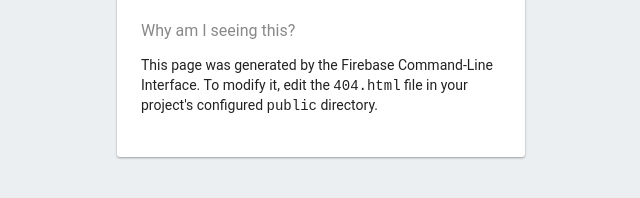
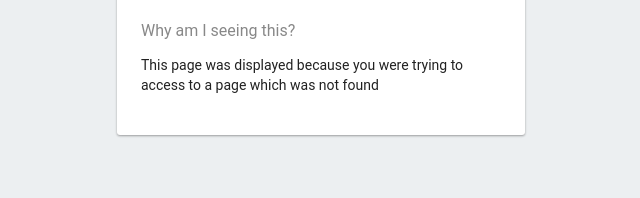
Before and after one commit to annkaniga/annkani.ga, a website: page public/404.html in a window 1280 px wide. Shown: the part 242-440 px from the top of the page, without its empty margins (319-959 px from the left). Drawn offline with Linux system fonts and the light colour scheme.

Commit message:
update 404

```diff
--- a/public/404.html
+++ b/public/404.html
@@ -27,7 +27,7 @@
       <h1>Page Not Found</h1>
       <p>The specified file was not found on this website. Please check the URL for mistakes and try again.</p>
       <h3>Why am I seeing this?</h3>
-      <p>This page was generated by the Firebase Command-Line Interface. To modify it, edit the <code>404.html</code> file in your project's configured <code>public</code> directory.</p>
+      <p>This page was displayed because you were trying to access to a page which was not found</p>
     </div>
   </body>
 </html>
```
